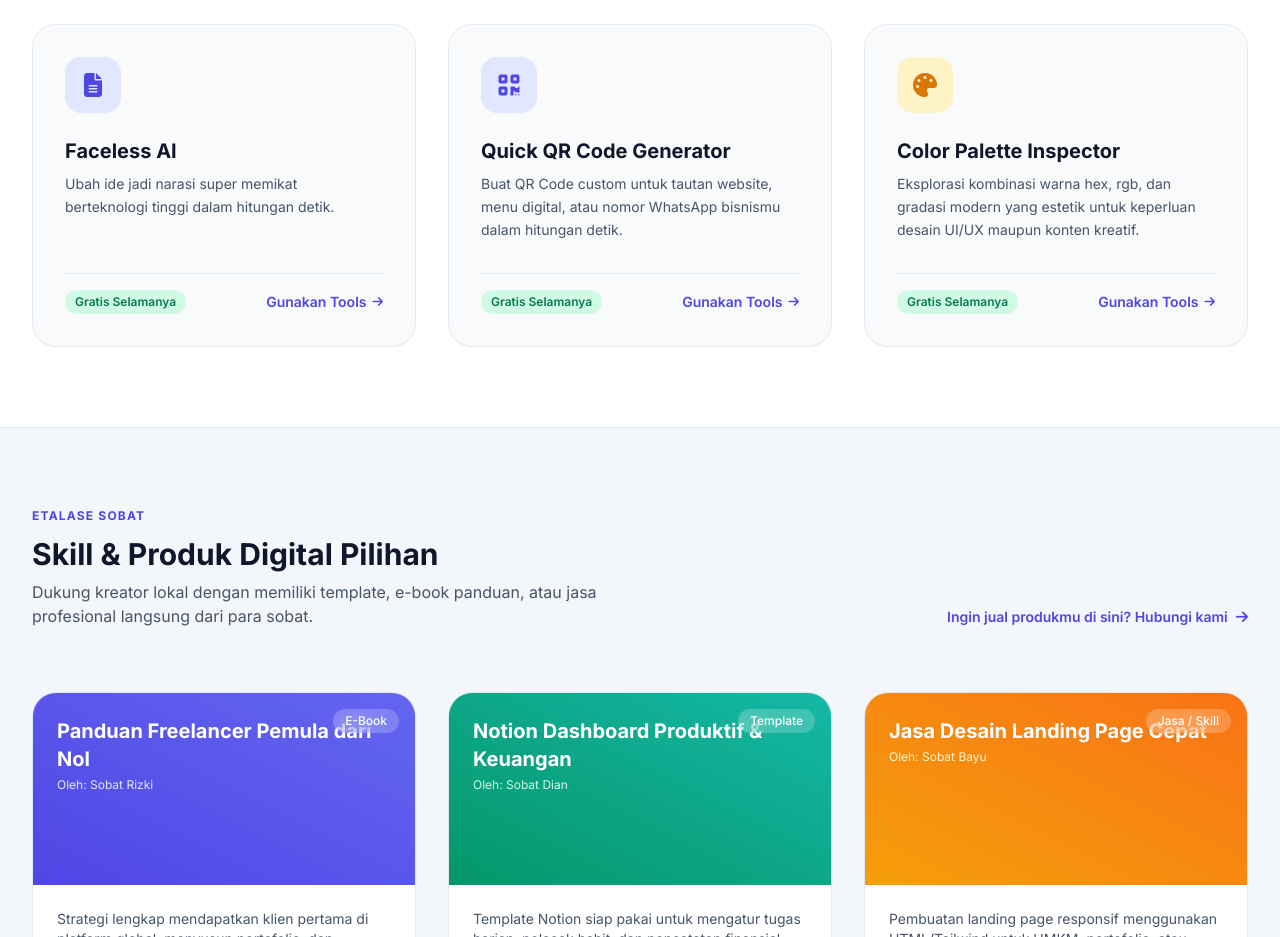
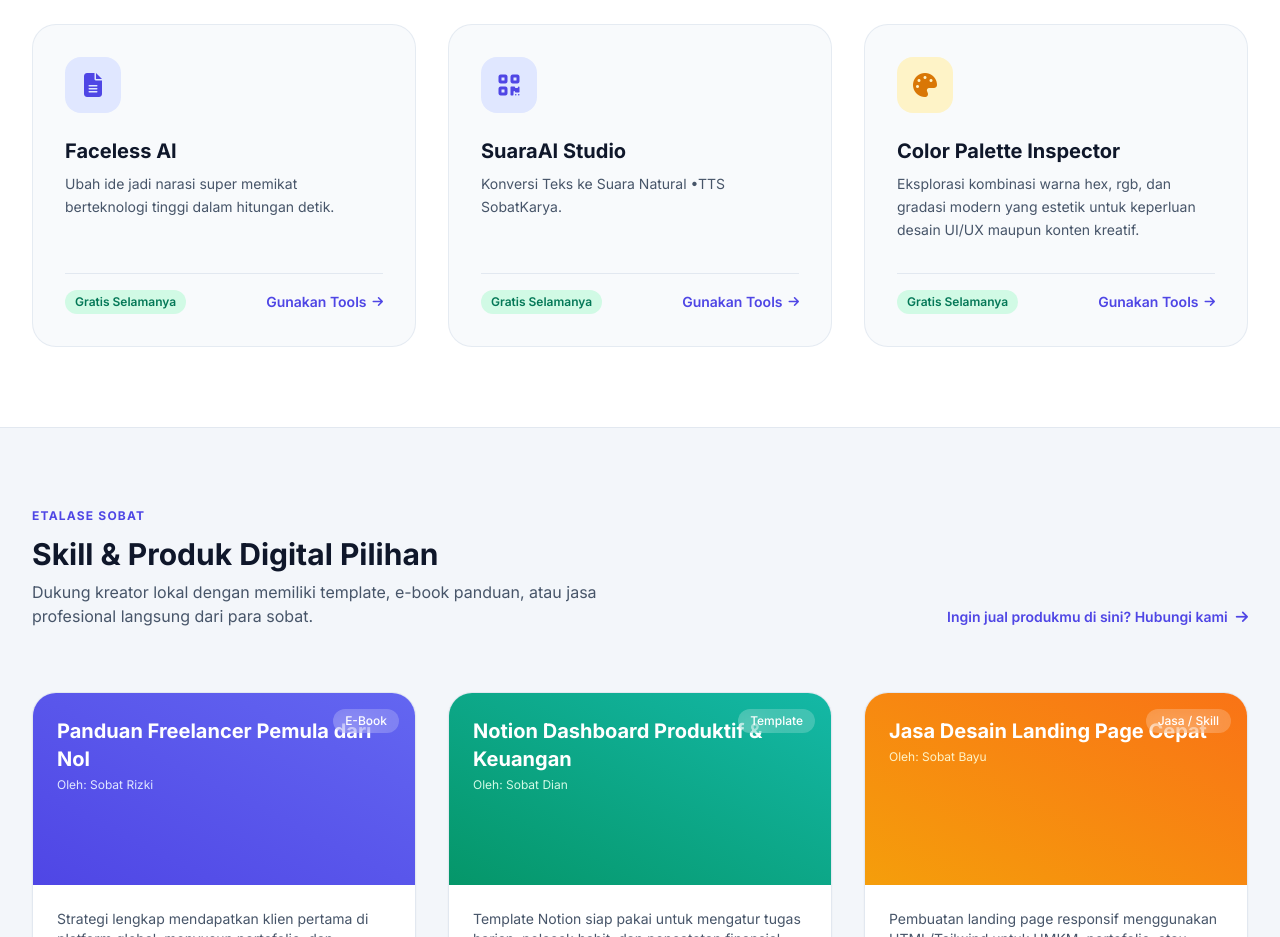
Before and after one commit to Ahmadtamziz/portofolio-pribadi, a plain HTML site: page index.html in a window 1280 px wide. Shown: the part 1120-2057 px from the top of the page. Drawn offline with nearby package versions, Linux system fonts and the light colour scheme.

Commit message:
Update index.html

```diff
--- a/index.html
+++ b/index.html
@@ -156,12 +156,12 @@
                         <div class="w-14 h-14 rounded-2xl bg-indigo-100 text-indigo-600 flex items-center justify-center text-2xl mb-6 group-hover:scale-110 transition">
                             <i class="fa-solid fa-qrcode"></i>
                         </div>
-                        <h3 class="text-xl font-bold text-slate-900 mb-2">Quick QR Code Generator</h3>
-                        <p class="text-slate-600 text-sm leading-relaxed">Buat QR Code custom untuk tautan website, menu digital, atau nomor WhatsApp bisnismu dalam hitungan detik.</p>
+                        <h3 class="text-xl font-bold text-slate-900 mb-2">SuaraAI Studio</h3>
+                        <p class="text-slate-600 text-sm leading-relaxed">Konversi Teks ke Suara Natural •TTS SobatKarya.</p>
                     </div>
                     <div class="mt-8 pt-4 border-t border-slate-200 flex items-center justify-between">
                         <span class="text-xs font-semibold px-2.5 py-1 bg-emerald-100 text-emerald-700 rounded-full">Gratis Selamanya</span>
-                        <button onclick="openToolModal('QR Code Generator')" class="text-brand-600 font-semibold text-sm hover:text-brand-700 inline-flex items-center">
+                        <button onclick="window.location.href=('https://sobatkarya.my.id/tts')" class="text-brand-600 font-semibold text-sm hover:text-brand-700 inline-flex items-center">
                             Gunakan Tools <i class="fa-solid fa-arrow-right ml-1.5 text-xs"></i>
                         </button>
                     </div>
```
